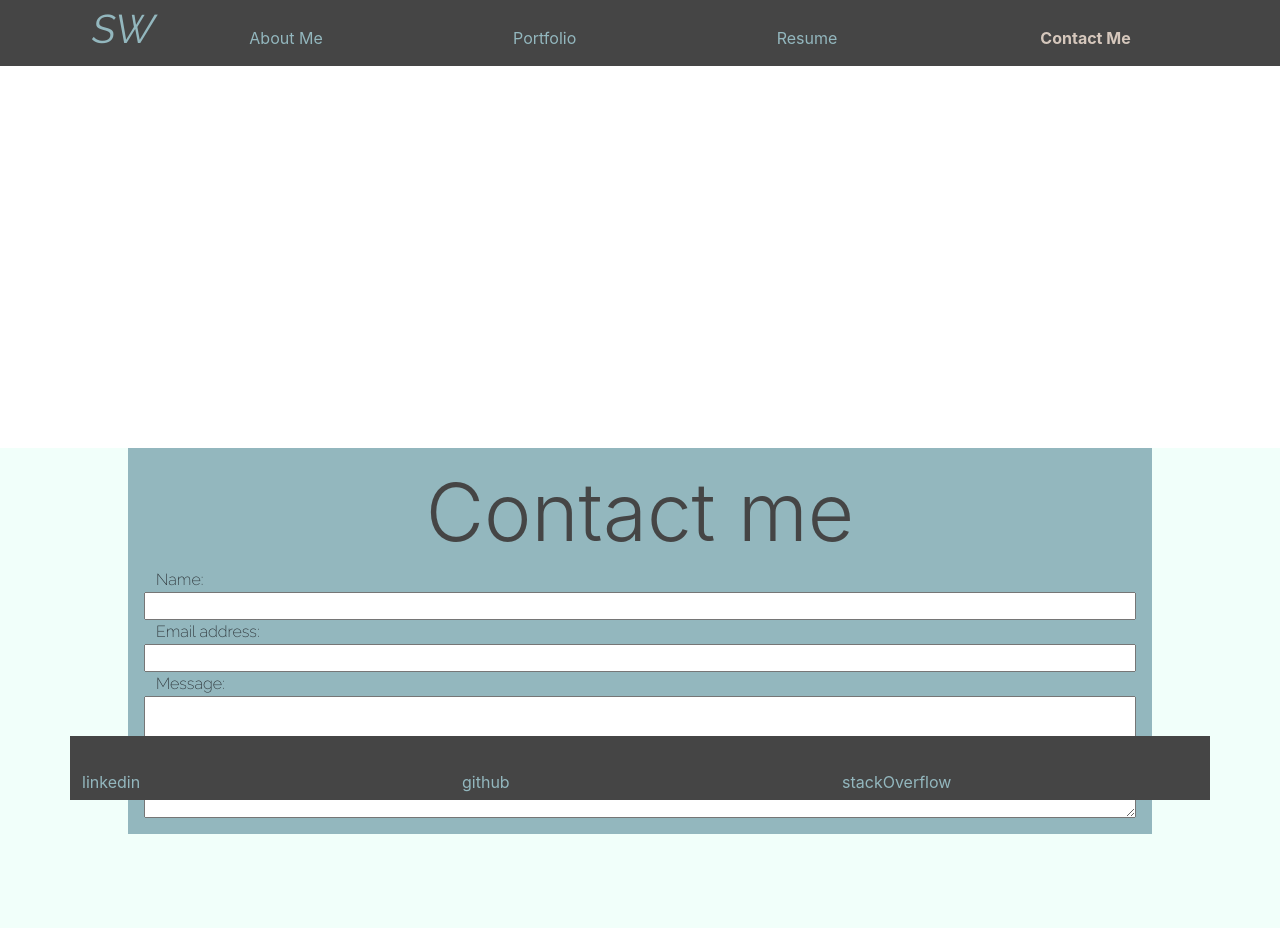
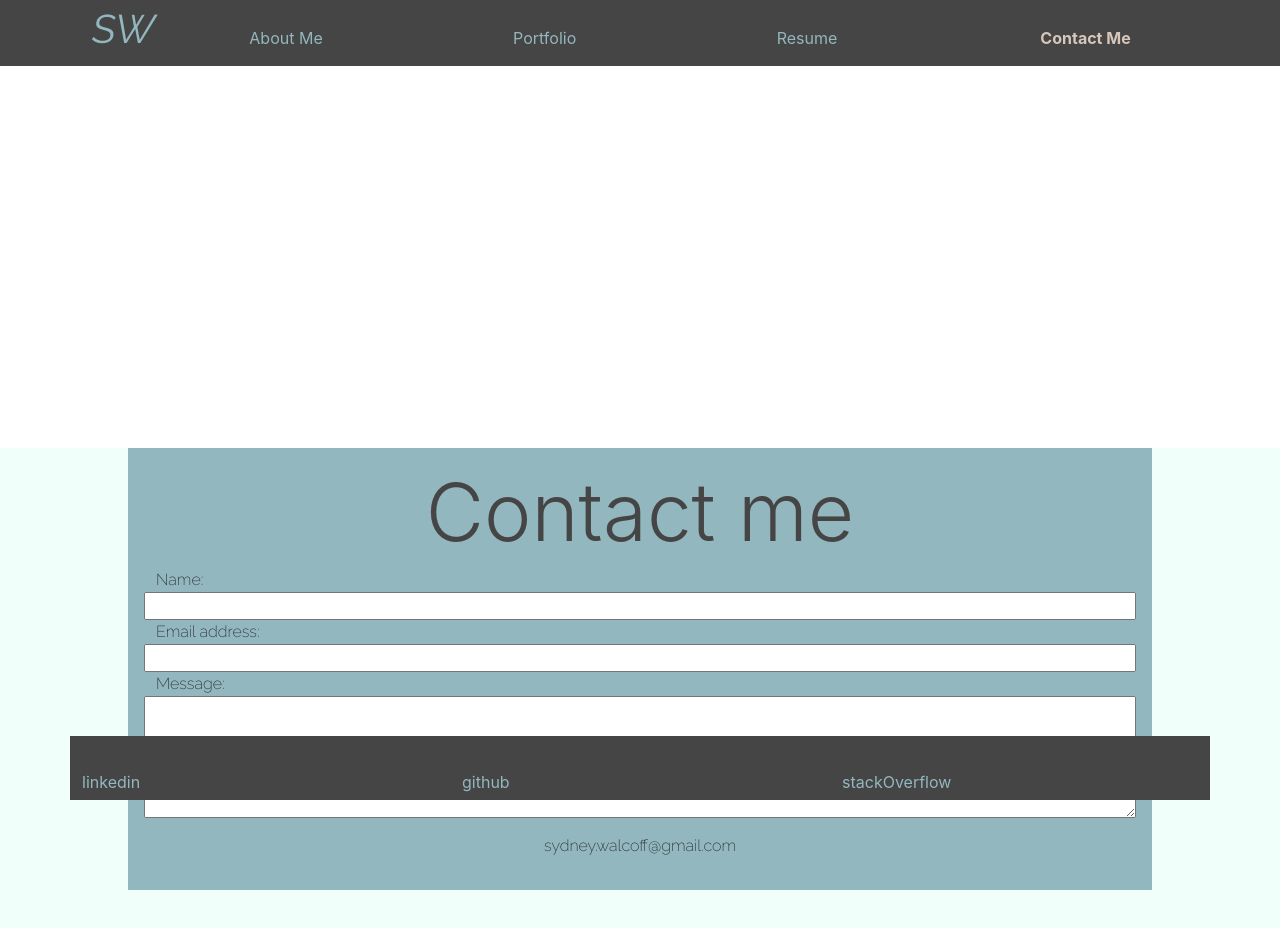
Before and after one commit to sydneywalcoff/sydneywalcoff, a React (Create React App) app: page / in a window 1280 px wide. Both pictures are taken after a click on the element "Contact Me". Shown: the top 928 px of the page. Built offline with nearby package versions, Linux system fonts and the light colour scheme.

Commit message:
added email address

```diff
--- a/src/components/Contact/index.js
+++ b/src/components/Contact/index.js
@@ -18,6 +18,7 @@ const ContactForm = () => {
                     <textarea name="message" rows="5"  />
                 </div>
             </form>
+            <p className="row justify-content-center pt-3">sydney.walcoff@gmail.com</p>
         </section>
     );
 };
```
